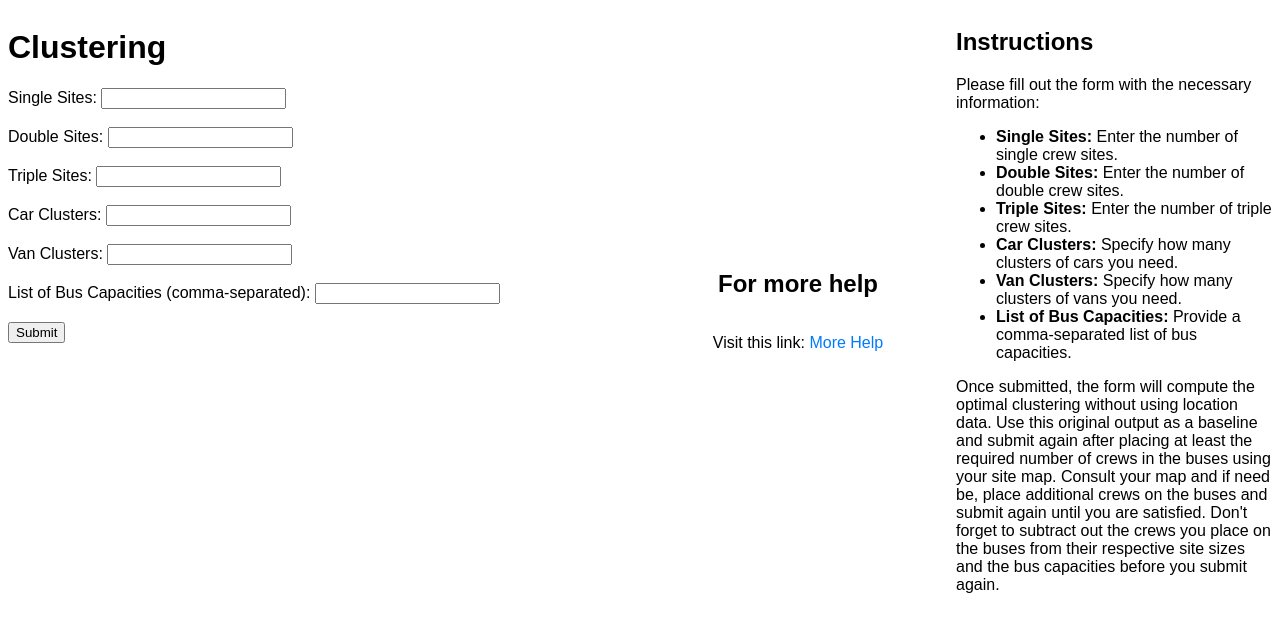
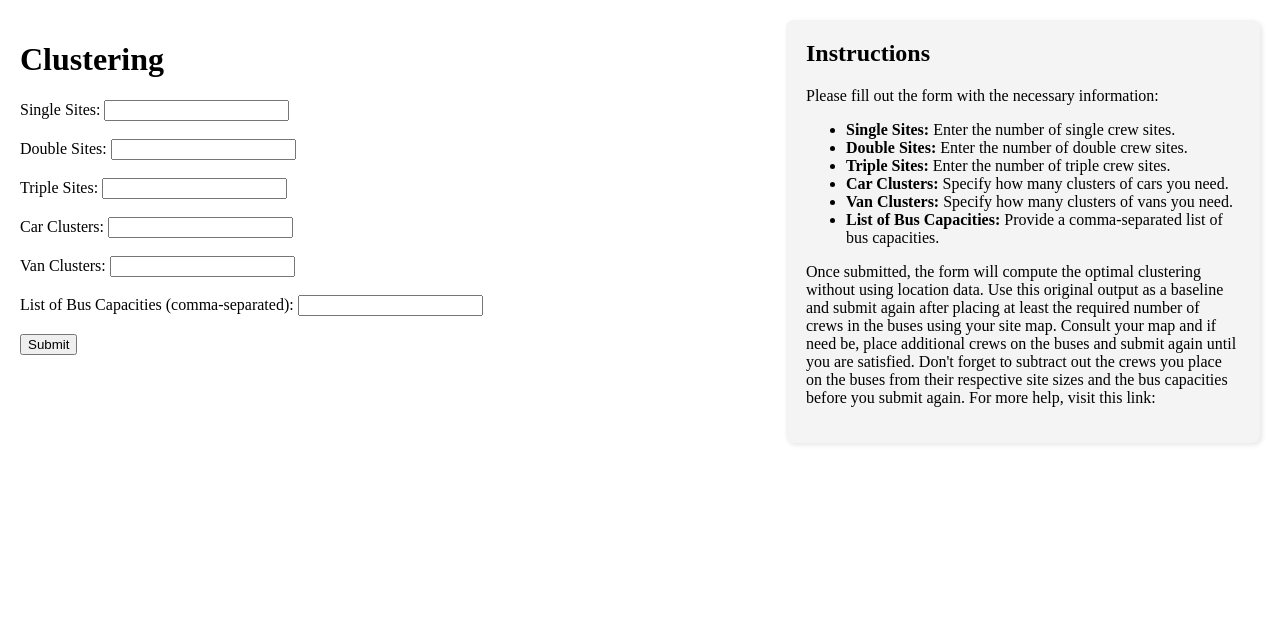
Before and after one commit to cbmckinstry/GMT, a Flask app: page / in a window 1280 px wide. Shown: the top 632 px of the page. Run offline with Flask 3, Linux system fonts and the light colour scheme.

Commit message:
Updated requirements.txt

```diff
--- a/templates/index.html
+++ b/templates/index.html
@@ -8,27 +8,20 @@
         body {
             display: flex;
             justify-content: space-between;
-            font-family: Arial, sans-serif;
+            margin: 20px;
         }
         .form-container {
-            width: 50%;
+            width: 60%;
         }
         .instructions {
-            width: 25%;
+            width: 35%;
+            padding: 20px;
+            background-color: #f4f4f4;
+            border-radius: 8px;
+            box-shadow: 2px 2px 5px rgba(0, 0, 0, 0.1);
         }
-        .help-section {
-            width: 25%;
-            display: flex;
-            align-items: center;
-            justify-content: center;
-            flex-direction: column;
-        }
-        .help-section a {
-            color: #007BFF;
-            text-decoration: none;
-        }
-        .help-section a:hover {
-            text-decoration: underline;
+        .instructions h2 {
+            margin-top: 0;
         }
     </style>
 </head>
@@ -99,14 +92,6 @@
         </ul>
     {% endif %}
 </div>
-
-<div class="help-section">
-    <h2>For more help</h2>
-    <p>
-        Visit this link: <a href="https://www.example.com/help" target="_blank">More Help</a>
-    </p>
-</div>
-
 <div class="instructions">
     <h2>Instructions</h2>
     <p>Please fill out the form with the necessary information:</p>
@@ -118,7 +103,7 @@
         <li><strong>Van Clusters:</strong> Specify how many clusters of vans you need.</li>
         <li><strong>List of Bus Capacities:</strong> Provide a comma-separated list of bus capacities.</li>
     </ul>
-    <p>Once submitted, the form will compute the optimal clustering without using location data. Use this original output as a baseline and submit again after placing at least the required number of crews in the buses using your site map. Consult your map and if need be, place additional crews on the buses and submit again until you are satisfied. Don't forget to subtract out the crews you place on the buses from their respective site sizes and the bus capacities before you submit again.</p>
+    <p>Once submitted, the form will compute the optimal clustering without using location data. Use this original output as a baseline and submit again after placing at least the required number of crews in the buses using your site map. Consult your map and if need be, place additional crews on the buses and submit again until you are satisfied. Don't forget to subtract out the crews you place on the buses from their respective site sizes and the bus capacities before you submit again. For more help, visit this link: <a href="https://www.google.com" target="_blank"></a></p>
 </div>
 
 </body>
```
